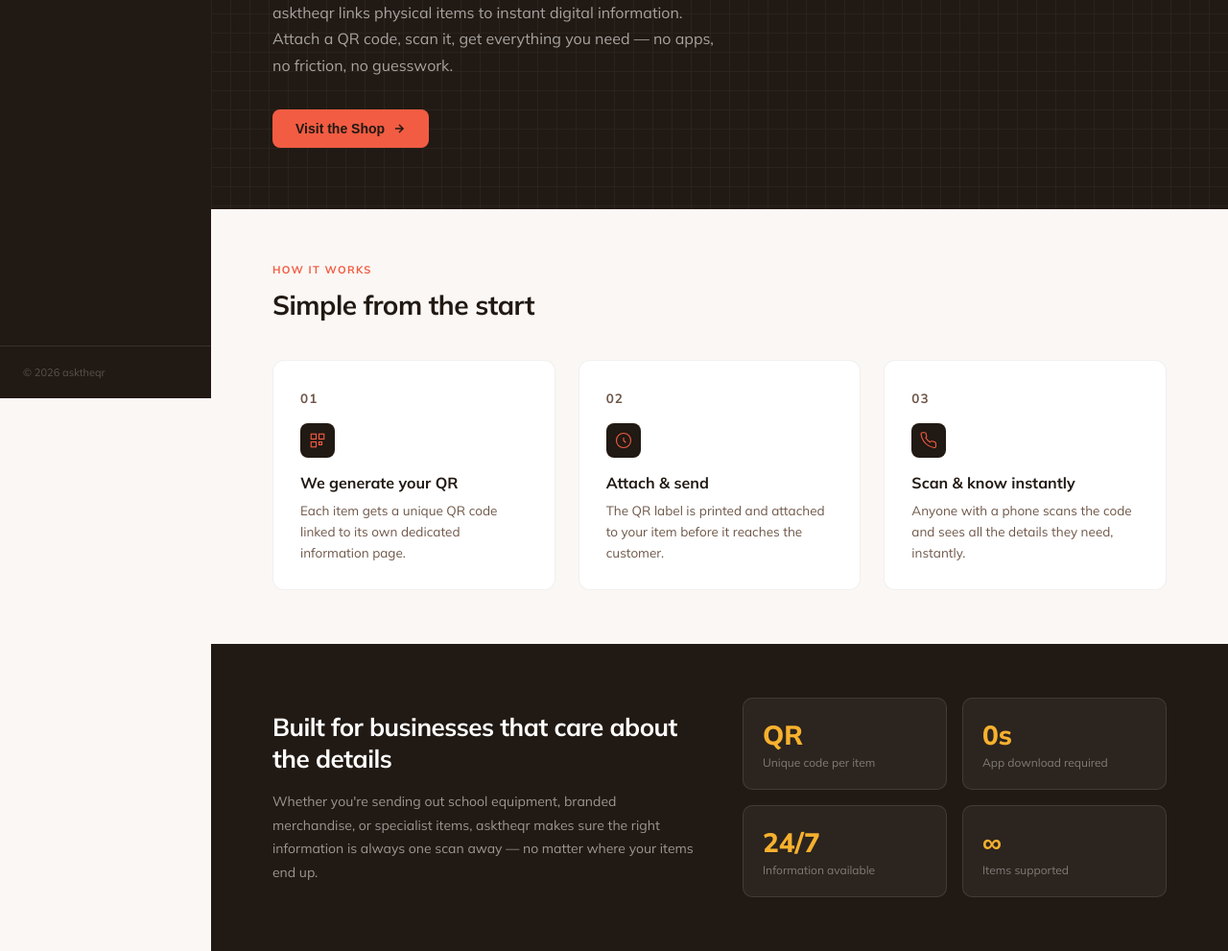
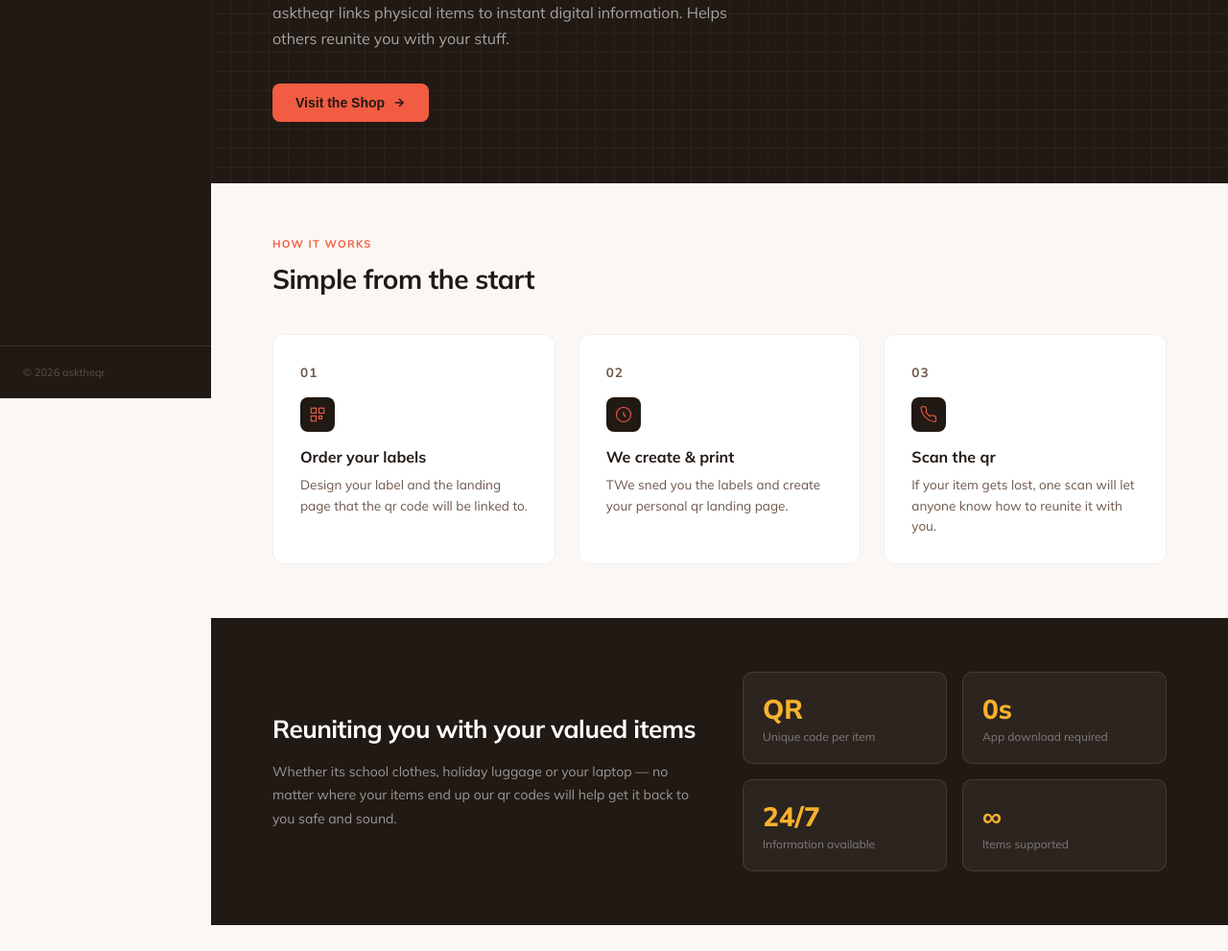
Before and after one commit to mattwilliams-code/asktheqr, a website: page index.html in a window 1280 px wide. Shown: the part 385-1376 px from the top of the page at 96% size. After the commit the page ends 1349 px from the top, so only its background shows below. Drawn offline with Linux system fonts and the light colour scheme.

Commit message:
Update index.html

```diff
--- a/index.html
+++ b/index.html
@@ -1229,9 +1229,9 @@
       <div class="qr-deco" id="qr-deco"></div>
 
       <div style="position:relative;">
-        <p class="hero-eyebrow">Scan · Discover · Know</p>
+        <p class="hero-eyebrow">Attach · Scan · Reunite</p>
         <h1 class="hero-title">Every item tells a story.<br><em>Yours is one scan away.</em></h1>
-        <p class="hero-body">asktheqr links physical items to instant digital information. Attach a QR code, scan it, get everything you need — no apps, no friction, no guesswork.</p>
+        <p class="hero-body">asktheqr links physical items to instant digital information. Helps others reunite you with your stuff.</p>
         <button class="hero-cta" onclick="showPage('shop', document.querySelector('.nav-link:nth-child(2)'))">
           Visit the Shop
           <svg width="14" height="14" viewBox="0 0 24 24" fill="none" stroke="currentColor" stroke-width="2.5"><path d="M5 12h14M12 5l7 7-7 7"/></svg>
@@ -1249,32 +1249,32 @@
           <div class="step-icon">
             <svg viewBox="0 0 24 24"><rect x="3" y="3" width="7" height="7"/><rect x="14" y="3" width="7" height="7"/><rect x="3" y="14" width="7" height="7"/><rect x="14" y="14" width="4" height="4"/></svg>
           </div>
-          <h3>We generate your QR</h3>
-          <p>Each item gets a unique QR code linked to its own dedicated information page.</p>
+          <h3>Order your labels</h3>
+          <p>Design your label and the landing page that the qr code will be linked to.</p>
         </div>
         <div class="step">
           <p class="step-num">02</p>
           <div class="step-icon">
             <svg viewBox="0 0 24 24"><path d="M12 2a10 10 0 1 0 0 20A10 10 0 0 0 12 2z"/><path d="M12 8v4l3 3"/></svg>
           </div>
-          <h3>Attach &amp; send</h3>
-          <p>The QR label is printed and attached to your item before it reaches the customer.</p>
+          <h3>We create &amp; print</h3>
+          <p>TWe sned you the labels and create your personal qr landing page.</p>
         </div>
         <div class="step">
           <p class="step-num">03</p>
           <div class="step-icon">
             <svg viewBox="0 0 24 24"><path d="M22 16.92v3a2 2 0 0 1-2.18 2 19.79 19.79 0 0 1-8.63-3.07A19.5 19.5 0 0 1 4.49 12a19.79 19.79 0 0 1-3.07-8.67A2 2 0 0 1 3.34 1h3a2 2 0 0 1 2 1.72c.127.96.361 1.903.7 2.81a2 2 0 0 1-.45 2.11L7.91 8.4a16 16 0 0 0 6 6l.83-.83a2 2 0 0 1 2.11-.45c.907.339 1.85.573 2.81.7A2 2 0 0 1 21.73 16z"/></svg>
           </div>
-          <h3>Scan &amp; know instantly</h3>
-          <p>Anyone with a phone scans the code and sees all the details they need, instantly.</p>
+          <h3>Scan the qr</h3>
+          <p>If your item gets lost, one scan will let anyone know how to reunite it with you.</p>
         </div>
       </div>
     </div>
 
     <div class="about-strip">
       <div>
-        <h2>Built for businesses that care about the details</h2>
-        <p>Whether you're sending out school equipment, branded merchandise, or specialist items, asktheqr makes sure the right information is always one scan away — no matter where your items end up.</p>
+        <h2>Reuniting you with your valued items</h2>
+        <p>Whether its school clothes, holiday luggage or your laptop — no matter where your items end up our qr codes will help get it back to you safe and sound.</p>
       </div>
       <div class="about-stats">
         <div class="stat">
@@ -1324,7 +1324,7 @@
           <ul class="product-features">
             <li>Personalised name on each label</li>
             <li>Unique QR code per label</li>
-            <li>Waterproof vinyl finish</li>
+            <li>Iron-on label</li>
             <li>Delivered within 5 working days</li>
           </ul>
           <button class="product-cta" onclick="openOrder('Starter Pack &mdash; 15 Labels', 999, 15)">Order now &rarr;</button>
@@ -1338,7 +1338,7 @@
           <ul class="product-features">
             <li>Personalised name on each label</li>
             <li>Unique QR code per label</li>
-            <li>Waterproof vinyl finish</li>
+            <li>Iron-on label</li>
             <li>Delivered within 5 working days</li>
           </ul>
           <button class="product-cta product-cta--featured" onclick="openOrder('Standard Pack &mdash; 30 Labels', 1799, 30)">Order now &rarr;</button>
@@ -1352,7 +1352,7 @@
           <ul class="product-features">
             <li>Personalised name on each label</li>
             <li>Unique QR code per label</li>
-            <li>Waterproof vinyl finish</li>
+            <li>Iron-on label</li>
             <li>Delivered within 5 working days</li>
           </ul>
           <button class="product-cta" onclick="openOrder('Value Pack &mdash; 50 Labels', 2799, 50)">Order now &rarr;</button>
```
